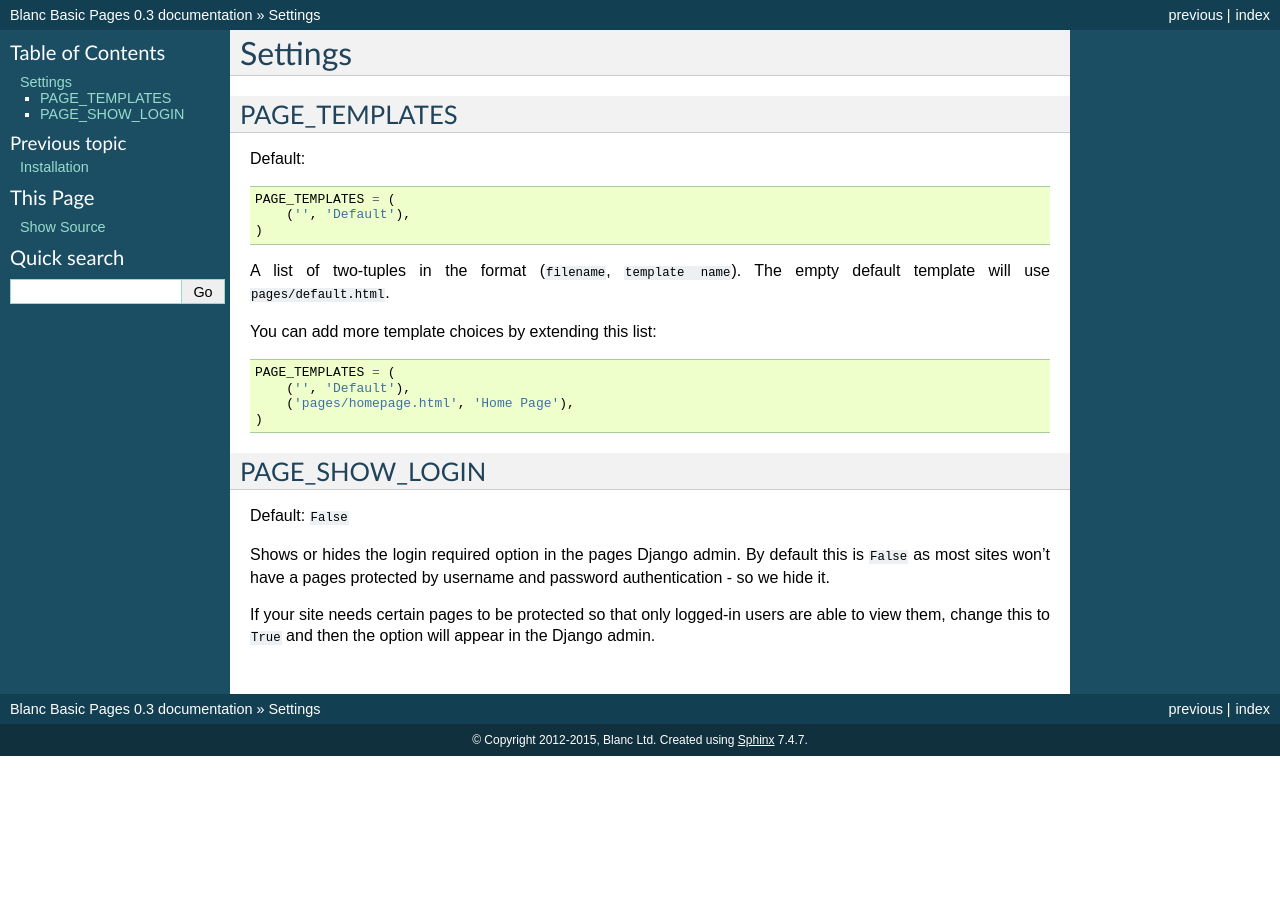
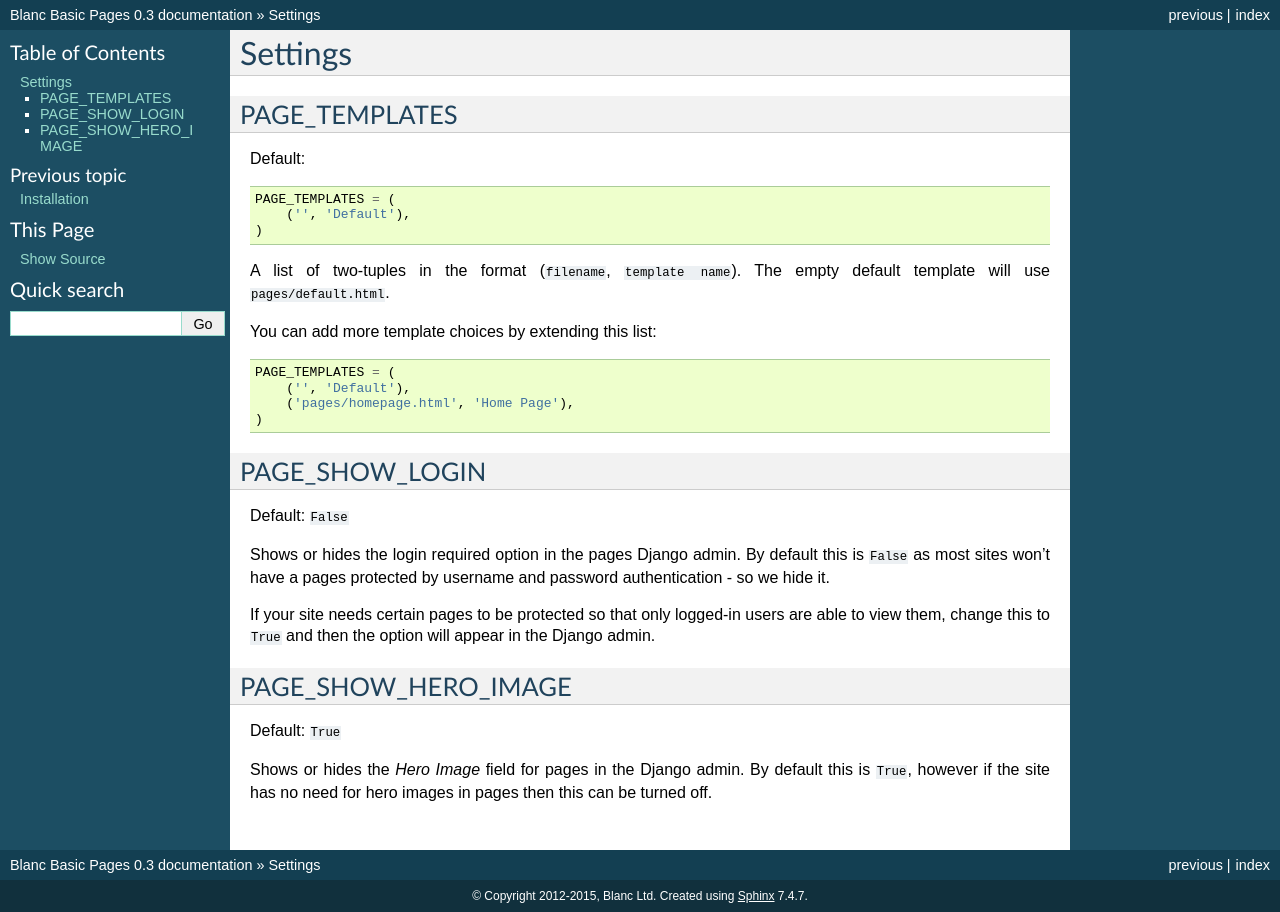
Before and after one commit to developersociety/blanc-basic-pages, a Sphinx documentation site: the page built from docs/settings.rst, in a window 1280 px wide. Built offline with Sphinx 7.4.7, drawn with Linux system fonts in a browser that asks for light colours.

Commit message:
Add an option to turn off the Hero Image field
Some sites don't need/use it, so there's a toggle to disable it

```diff
--- a/docs/settings.rst
+++ b/docs/settings.rst
@@ -34,3 +34,12 @@ password authentication - so we hide it.
 If your site needs certain pages to be protected so that only logged-in users
 are able to view them, change this to ``True`` and then the option will appear
 in the Django admin.
+
+PAGE_SHOW_HERO_IMAGE
+====================
+
+Default: ``True``
+
+Shows or hides the *Hero Image* field for pages in the Django admin. By default
+this is ``True``, however if the site has no need for hero images in pages then
+this can be turned off.
```
Also changed, not shown: 1 other file.
